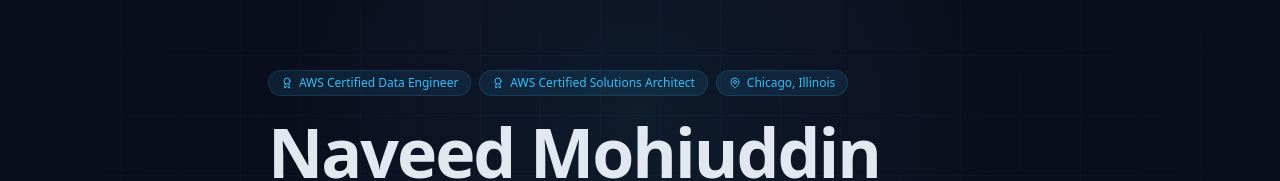
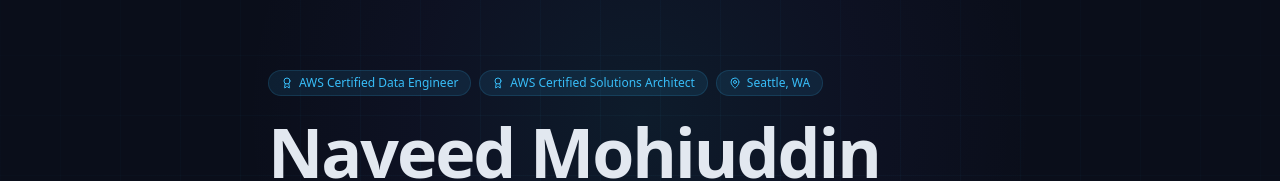
Before and after one commit to NaveedMohiuddin/naveed-portfolio, a Next.js app: page / in a window 1280 px wide. Shown: the part 125-306 px from the top of the page. Built offline with nearby package versions, Linux system fonts and the light colour scheme.

Commit message:
Resume update

```diff
--- a/src/data/portfolio-data.ts
+++ b/src/data/portfolio-data.ts
@@ -6,9 +6,9 @@ export const PERSONAL = {
   name: "Naveed Mohiuddin",
   title: "Data Engineer",
   tagline: "Building scalable data systems and cloud-native platforms.",
-  location: "Chicago, Illinois",
+  location: "Seattle, WA",
   email: "naveedmohiuddin0311@gmail.com",
-  linkedin: "https://linkedin.com/in/naveed-mohiuddin-852021196",
+  linkedin: "https://www.linkedin.com/in/naveed-mohiuddin/",
   github: "https://github.com/NaveedMohiuddin",
   resumeUrl: "/Naveed_Resume.pdf", // ← Place your resume PDF in the /public folder with this name
   heroSummary:
@@ -205,6 +205,7 @@ export const PROJECTS = [
     tech: ["Apache Spark", "HDFS", "GCP Dataproc", "SQL", "Python"],
     github: "https://github.com/NaveedMohiuddin", // ← update to specific repo
   },
+
 ];
 
 export const WHY_HIRE = [
```
Also changed, not shown: 1 other file (tests, documents, lock files or other folders).
